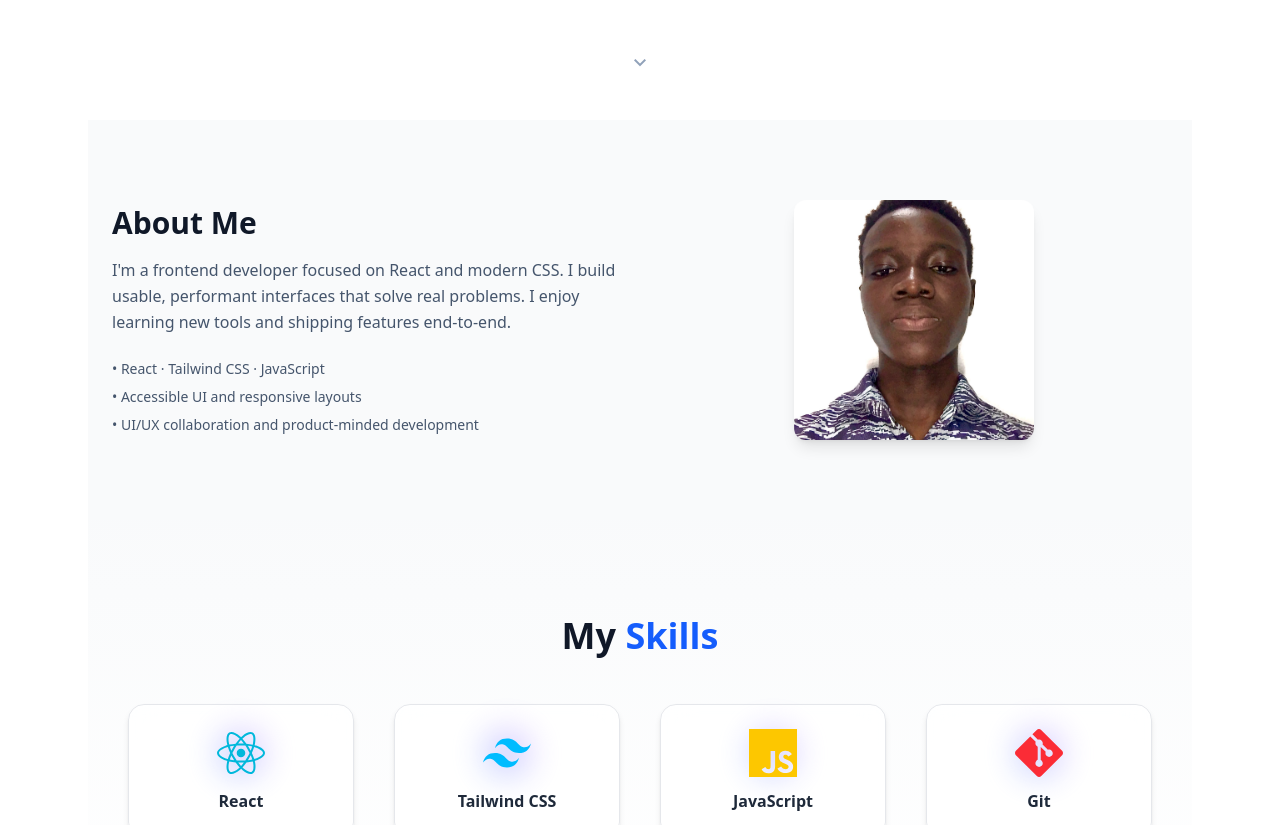
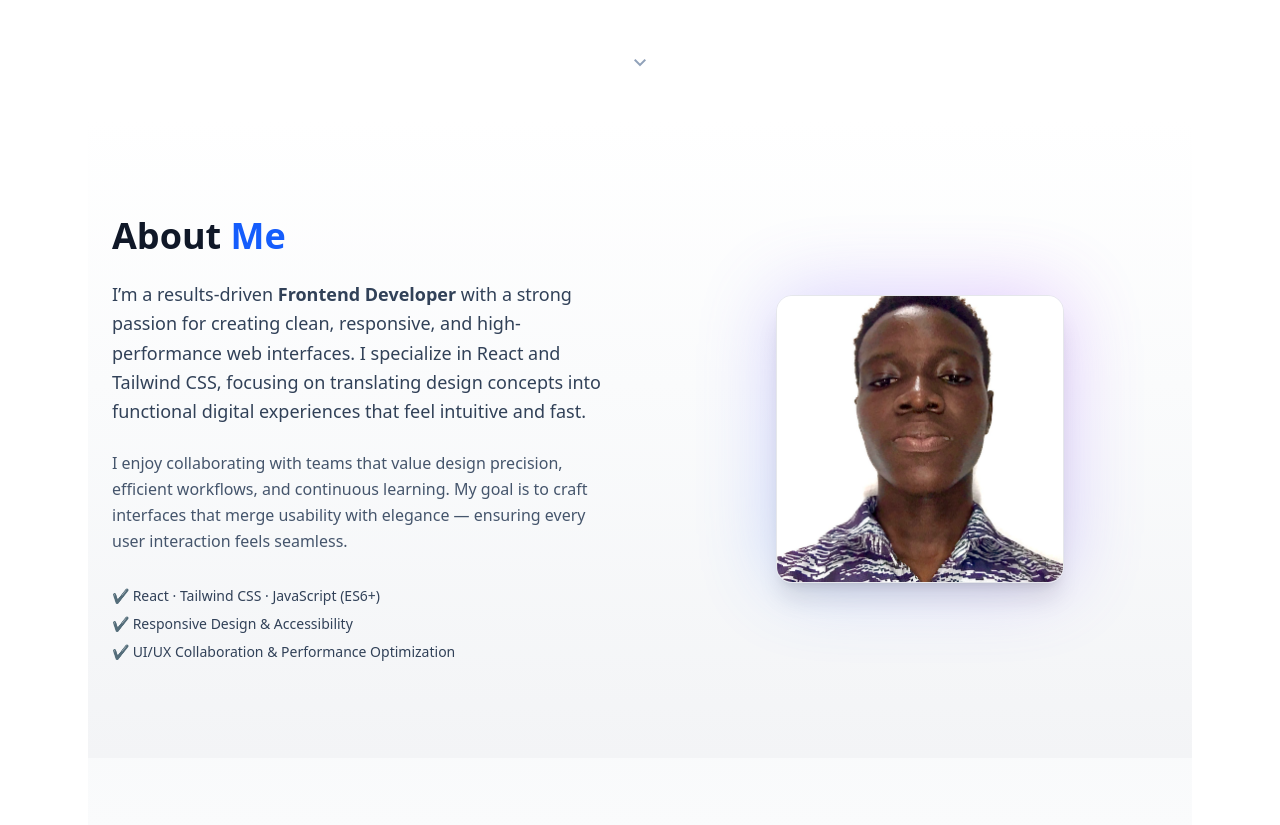
Before and after one commit to Loner5-stack/business-page, a React (Vite) app: page / in a window 1280 px wide. Shown: the part 680-1505 px from the top of the page. Built offline with nearby package versions, Linux system fonts and the light colour scheme.

Commit message:
fix: updated profile image path

```diff
--- a/src/components/About.jsx
+++ b/src/components/About.jsx
@@ -1,36 +1,62 @@
 import React from "react";
-import profile from "/src/assets/placeholder.png"; // ✅ Absolute path for reliability
+import { motion } from "framer-motion";
+import profile from "/src/assets/placeholder.png";
 
 export default function About() {
   return (
-    <section id="about" className="py-20 bg-gray-50">
-      <div className="container mx-auto px-6 grid md:grid-cols-2 gap-10 items-center">
-        {/* === Left Side (Text) === */}
-        <div>
-          <h2 className="text-3xl font-bold mb-4 text-gray-900">About Me</h2>
-          <p className="text-slate-600 leading-relaxed">
-            I'm a frontend developer focused on React and modern CSS. I build
-            usable, performant interfaces that solve real problems. I enjoy
-            learning new tools and shipping features end-to-end.
+    <section
+      id="about"
+      className="py-24 bg-gradient-to-b from-white via-gray-50 to-gray-100"
+    >
+      <div className="container mx-auto px-6 grid md:grid-cols-2 gap-16 items-center">
+        {/* === Text Side === */}
+        <motion.div
+          initial={{ opacity: 0, x: -40 }}
+          whileInView={{ opacity: 1, x: 0 }}
+          transition={{ duration: 0.5 }}
+          className="text-left"
+        >
+          <h2 className="text-4xl font-extrabold mb-6 text-gray-900">
+            About <span className="text-blue-600">Me</span>
+          </h2>
+          <p className="text-slate-700 text-lg leading-relaxed mb-6">
+            I’m a results-driven <span className="font-semibold">Frontend Developer</span> with a
+            strong passion for creating clean, responsive, and high-performance
+            web interfaces. I specialize in React and Tailwind CSS, focusing on
+            translating design concepts into functional digital experiences that
+            feel intuitive and fast.
           </p>
-          <ul className="mt-6 space-y-2 text-sm text-slate-600">
-            <li>• React · Tailwind CSS · JavaScript</li>
-            <li>• Accessible UI and responsive layouts</li>
-            <li>• UI/UX collaboration and product-minded development</li>
+          <p className="text-slate-600 leading-relaxed mb-8">
+            I enjoy collaborating with teams that value design precision,
+            efficient workflows, and continuous learning. My goal is to craft
+            interfaces that merge usability with elegance — ensuring every user
+            interaction feels seamless.
+          </p>
+
+          <ul className="space-y-2 text-sm text-slate-700">
+            <li>✔ React · Tailwind CSS · JavaScript (ES6+)</li>
+            <li>✔ Responsive Design & Accessibility</li>
+            <li>✔ UI/UX Collaboration & Performance Optimization</li>
           </ul>
-        </div>
+        </motion.div>
 
-        {/* === Right Side (Image) === */}
-        <div className="flex justify-center">
-          <div className="rounded-xl overflow-hidden shadow-lg w-60 h-60">
+        {/* === Image Side === */}
+        <motion.div
+          initial={{ opacity: 0, x: 40 }}
+          whileInView={{ opacity: 1, x: 0 }}
+          transition={{ duration: 0.5 }}
+          className="flex justify-center"
+        >
+          <div className="relative group w-64 h-64 md:w-72 md:h-72">
+            <div className="absolute inset-0 bg-gradient-to-tr from-blue-500 to-purple-500 rounded-2xl blur-2xl opacity-30 group-hover:opacity-50 transition duration-300"></div>
             <img
               src={profile}
               alt="Profile"
-              className="object-cover w-full h-full"
               loading="lazy"
+              className="relative z-10 object-cover w-full h-full rounded-2xl shadow-xl border border-gray-200"
             />
           </div>
-        </div>
+        </motion.div>
       </div>
     </section>
   );
```
